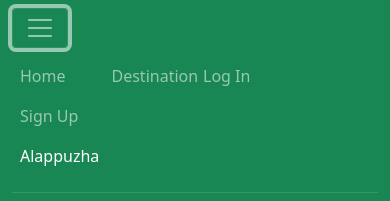
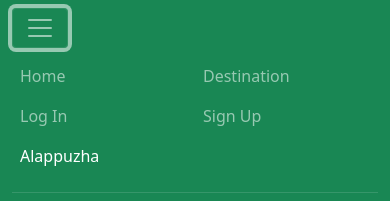
Before and after one commit to NeerajJerauld/KeralaTourism, a plain HTML site: page Destination/alappuzha.html in a window 390 px wide. Both pictures are taken after a click on the button 40 px from the left and 28 px from the top of the page. Shown: the top 201 px of the page. Drawn offline with nearby package versions, Linux system fonts and the light colour scheme.

Commit message:
4 Commit: Update all Destination Pages alignment

```diff
--- a/Destination/alappuzha.html
+++ b/Destination/alappuzha.html
@@ -43,12 +43,12 @@
             <ul
               class="navbar-nav flex-row flex-wrap bd-navbar-nav pt-2 py-md-0"
             >
-              <li class="nav-item col-3 col-md-auto">
+              <li class="nav-item col-6 col-md-auto">
                 <a class="nav-link p-2" aria-current="page" href="../index.html"
                   >Home</a
                 >
               </li>
-              <li class="nav-item col-3 col-md-auto">
+              <li class="nav-item col-6 col-md-auto">
                 <a class="nav-link p-2 " href="../destination.html"
                   >Destination</a
                 >
```
Also changed, not shown: Destination/ernakulam.html (+2 -2 lines), Destination/idukki.html (+2 -2 lines), Destination/kannur.html (+2 -2 lines), Destination/kasaragod.html (+2 -2 lines), Destination/kollam.html (+2 -2 lines), Destination/kottayam.html (+2 -2 lines), Destination/kozhikode.html (+2 -2 lines), Destination/malappuram.html (+2 -2 lines), Destination/palakkad.html (+2 -2 lines), Destination/pathanamthitta.html (+2 -2 lines), Destination/thrissur.html (+2 -2 lines), Destination/trivandrum.html (+2 -2 lines), Destination/wayanad.html (+2 -2 lines).
